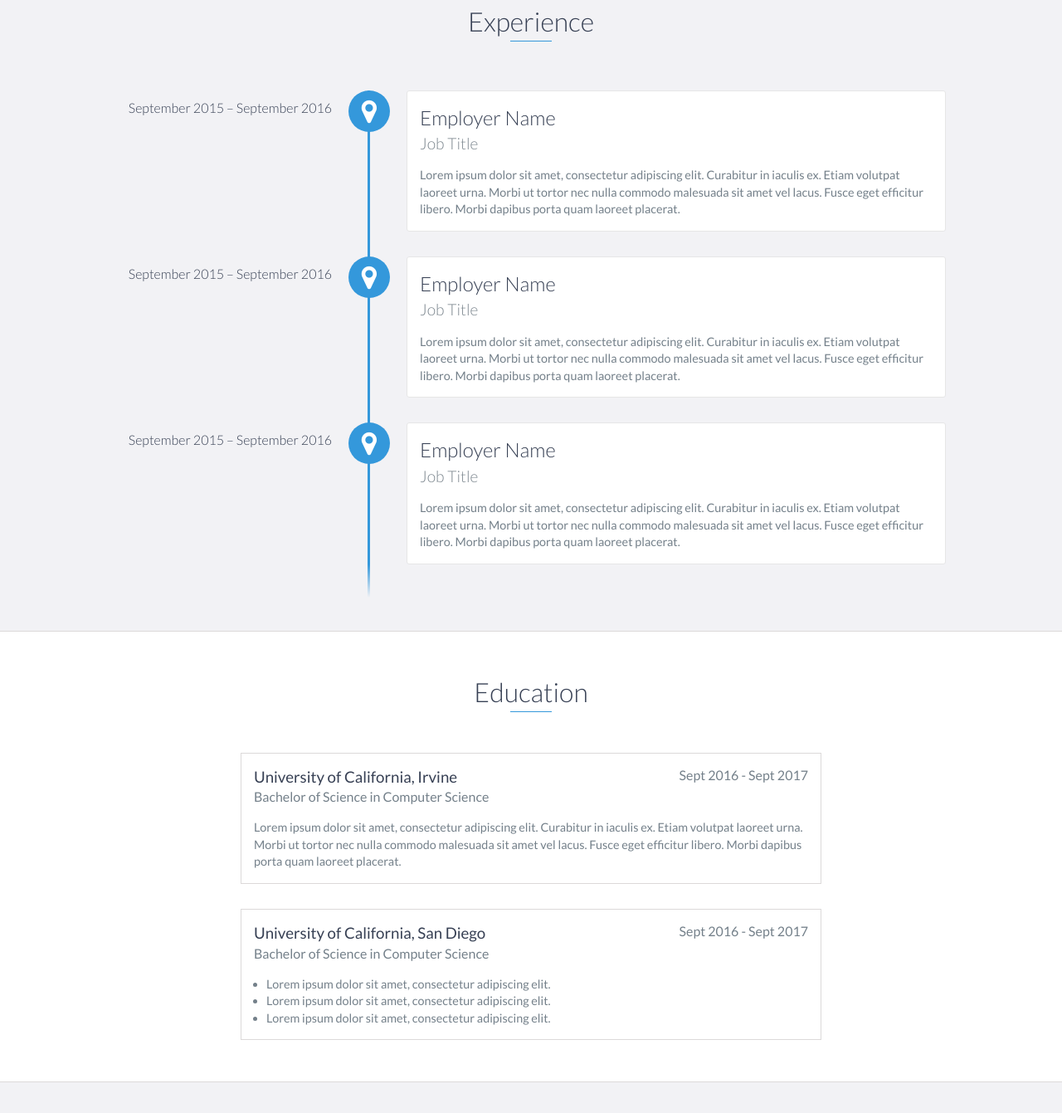
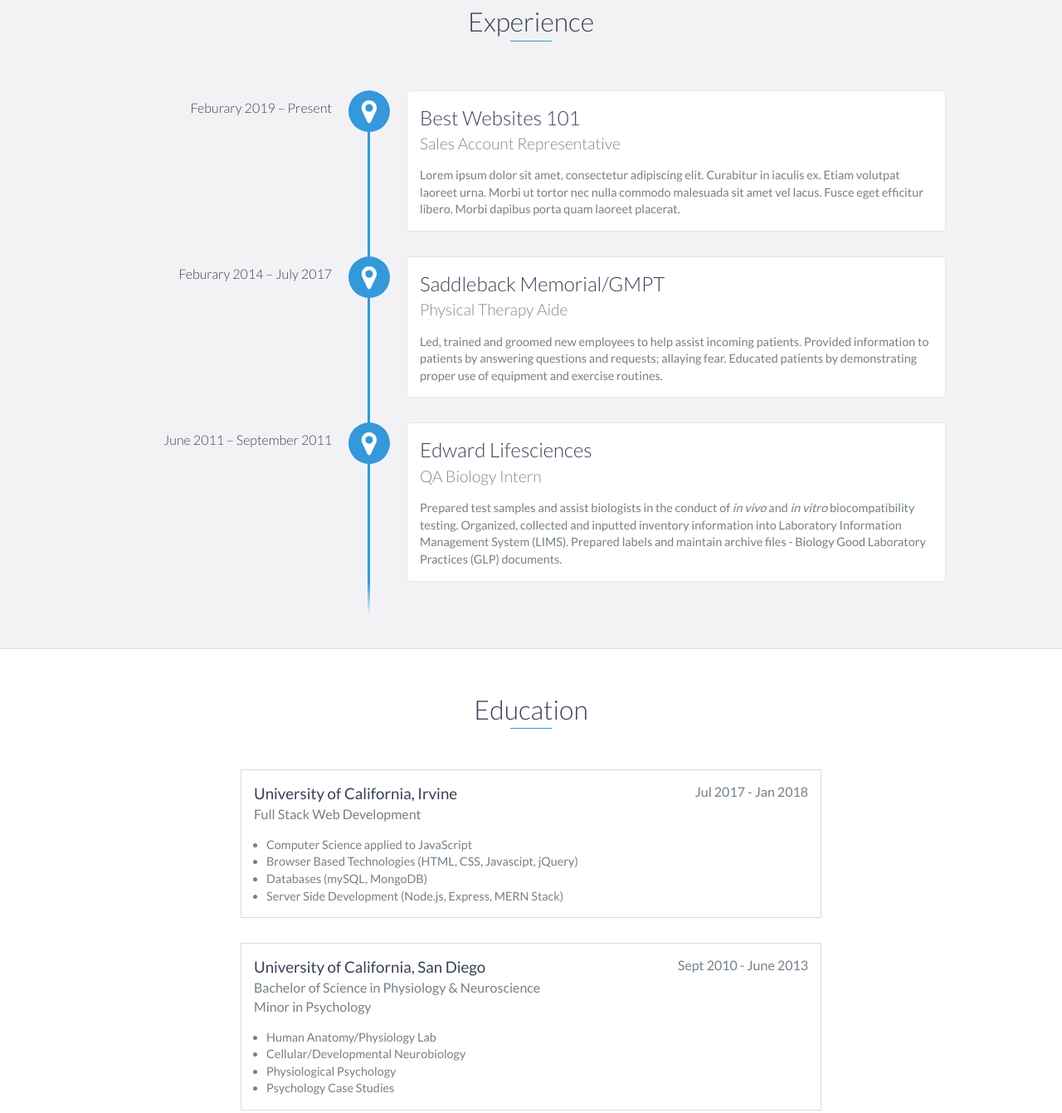
Before and after one commit to normcun/Portfolio, a website: page index.html in a window 1280 px wide. Shown: the part 1158-2499 px from the top of the page at 83% size. Drawn offline with nearby package versions, Linux system fonts and the light colour scheme.

Commit message:
info changed

```diff
--- a/index.html
+++ b/index.html
@@ -86,27 +86,29 @@
     <div id="experience" class="background-alt">
         <h2 class="heading">Experience</h2>
         <div id="experience-timeline">
-            <div data-date="September 2015 – September 2016">
-                <h3>Employer Name</h3>
-                <h4>Job Title</h4>
+            <div data-date="Feburary 2019 – Present">
+                <h3>Best Websites 101</h3>
+                <h4>Sales Account Representative</h4>
                 <p>
                     Lorem ipsum dolor sit amet, consectetur adipiscing elit. Curabitur in iaculis ex. Etiam volutpat laoreet urna. Morbi ut tortor nec nulla commodo malesuada sit amet vel lacus. Fusce eget efficitur libero. Morbi dapibus porta quam laoreet placerat.
                 </p>
             </div>
 
-            <div data-date="September 2015 – September 2016">
-                <h3>Employer Name</h3>
-                <h4>Job Title</h4>
+            <div data-date="Feburary 2014 – July 2017">
+                <h3>Saddleback Memorial/GMPT</h3>
+                <h4>Physical Therapy Aide</h4>
                 <p>
-                    Lorem ipsum dolor sit amet, consectetur adipiscing elit. Curabitur in iaculis ex. Etiam volutpat laoreet urna. Morbi ut tortor nec nulla commodo malesuada sit amet vel lacus. Fusce eget efficitur libero. Morbi dapibus porta quam laoreet placerat.
+                    Led, trained and groomed new employees to help assist incoming patients. Provided information to patients by answering questions and requests; allaying fear.
+                    Educated patients by demonstrating proper use of equipment and exercise routines.
                 </p>
             </div>
 
-            <div data-date="September 2015 – September 2016">
-                <h3>Employer Name</h3>
-                <h4>Job Title</h4>
+            <div data-date="June 2011 – September 2011">
+                <h3>Edward Lifesciences</h3>
+                <h4>QA Biology Intern</h4>
                 <p>
-                    Lorem ipsum dolor sit amet, consectetur adipiscing elit. Curabitur in iaculis ex. Etiam volutpat laoreet urna. Morbi ut tortor nec nulla commodo malesuada sit amet vel lacus. Fusce eget efficitur libero. Morbi dapibus porta quam laoreet placerat.
+                    Prepared test samples and assist biologists in the conduct of <i>in vivo</i> and <i>in vitro</i> biocompatibility testing. Organized, collected and inputted inventory information into Laboratory Information Management System (LIMS).
+                    Prepared labels and maintain archive files - Biology Good Laboratory Practices (GLP) documents.
                 </p>
             </div>
         </div>
@@ -117,27 +119,41 @@
         <h2 class="heading">Education</h2>
         <div class="education-block">
             <h3>University of California, Irvine</h3>
-            <span class="education-date">Sept 2016 - Sept 2017</span>
-            <h4>Bachelor of Science in Computer Science</h4>
-            <p>
-                Lorem ipsum dolor sit amet, consectetur adipiscing elit. Curabitur in iaculis ex. Etiam volutpat laoreet urna. Morbi ut tortor nec nulla commodo malesuada sit amet vel lacus. Fusce eget efficitur libero. Morbi dapibus porta quam laoreet placerat.
-            </p>
+            <span class="education-date">Jul 2017 - Jan 2018</span>
+            <h4>Full Stack Web Development</h4>
+            <ul>
+                <li>
+                    Computer Science applied to JavaScript
+                </li>
+                <li>
+                    Browser Based Technologies (HTML, CSS, Javascipt, jQuery)
+                </li>
+                <li>
+                    Databases (mySQL, MongoDB)
+                </li>
+                <li>
+                    Server Side Development (Node.js, Express, MERN Stack)
+                </li>
+            </ul>
         </div>
         <!-- End .education-block -->
 
         <div class="education-block">
             <h3>University of California, San Diego</h3>
-            <span class="education-date">Sept 2016 - Sept 2017</span>
-            <h4>Bachelor of Science in Computer Science</h4>
+            <span class="education-date">Sept 2010 - June 2013</span>
+            <h4>Bachelor of Science in Physiology & Neuroscience<br>Minor in Psychology</h4>
             <ul>
                 <li>
-                    Lorem ipsum dolor sit amet, consectetur adipiscing elit.
+                    Human Anatomy/Physiology Lab
                 </li>
                 <li>
-                    Lorem ipsum dolor sit amet, consectetur adipiscing elit.
+                    Cellular/Developmental Neurobiology
                 </li>
                 <li>
-                    Lorem ipsum dolor sit amet, consectetur adipiscing elit.
+                    Physiological Psychology
+                </li>
+                <li>
+                    Psychology Case Studies
                 </li>
             </ul>
         </div>
@@ -155,11 +171,11 @@
                     </div>
                     <!-- End .project-image -->
                     <div class="project-info">
-                        <h3>Project Name Here</h3>
+                        <h3>Tour Report</h3>
                         <p>
                             Lorem ipsum dolor sit amet, consectetur adipiscing elit. Curabitur in iaculis ex. Etiam volutpat laoreet urna. Morbi ut tortor nec nulla commodo malesuada sit amet vel lacus. Fusce eget efficitur libero. Morbi dapibus porta quam laoreet placerat.
                         </p>
-                        <a href="#">View Project</a>
+                        <a href="https://tourreport.herokuapp.com/">View Project</a>
                     </div>
                     <!-- End .project-info -->
                 </div>
@@ -171,11 +187,11 @@
                     </div>
                     <!-- End .project-image -->
                     <div class="project-info">
-                        <h3>Project Name Here</h3>
+                        <h3>Playtpus Music</h3>
                         <p>
                             Lorem ipsum dolor sit amet, consectetur adipiscing elit. Curabitur in iaculis ex. Etiam volutpat laoreet urna. Morbi ut tortor nec nulla commodo malesuada sit amet vel lacus. Fusce eget efficitur libero. Morbi dapibus porta quam laoreet placerat.
                         </p>
-                        <a href="#">View Project</a>
+                        <a href="https://normcun.github.io/PlatypusMusic/?#">View Project</a>
                     </div>
                     <!-- End .project-info -->
                 </div>
```
